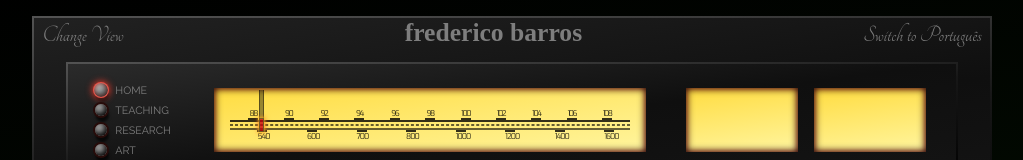
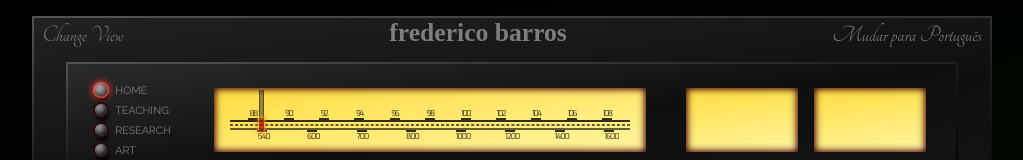
Before and after one commit to fredmbarros/siteNewVersion, a React (Vite) app: page / in a window 1280 px wide. Shown: the top 160 px of the page, without its empty margins (128-1151 px from the left). Built offline with nearby package versions, Linux system fonts and the light colour scheme; a web font is replaced by a local one.

Commit message:
Revised ChangeLanguage - still have to actually implement language change though

```diff
--- a/src/CabinetFrame.jsx
+++ b/src/CabinetFrame.jsx
@@ -6,7 +6,7 @@ import availableViews from "./resources/availableViews";
 
 const CabinetFrame = () => {
   const [view, setView] = useState(availableViews[0]);
-  const [language, setLanguage] = useState("English");
+  const [language, setLanguage] = useState("EN");
 
   useEffect(() => {
     // função para recarregar a página com o novo modo ou idioma - salvar no localStorage
--- a/src/ChangeLanguage.jsx
+++ b/src/ChangeLanguage.jsx
@@ -1,17 +1,18 @@
 const ChangeLanguage = ({ language, setLanguage }) => {
-  const Languages = ["English", "Português"];
-  let altLanguage = Languages.filter((el) => el !== language).toString();
-
+  const Languages = { EN: "Switch to English", PT: "Mudar para Português" };
+  const altLang = Object.keys(Languages)
+    .filter((l) => l !== language)
+    .toString();
   return (
     <div>
       <button
-        onClick={() => setLanguage(altLanguage)}
+        onClick={() => setLanguage(altLang)}
         type="button"
         name="choose-language"
-        value={altLanguage}
+        value={altLang}
         className="cab-upper-frame-script"
       >
-        Switch to {altLanguage}
+        {Languages[altLang]}
       </button>
     </div>
   );
--- a/src/Interface.jsx
+++ b/src/Interface.jsx
@@ -12,6 +12,10 @@ const Interface = () => {
   const [selectedPage, setSelectedPage] = useState(pageList[0]);
   const [subPageList, setSubPageList] = useState(pagesObj[selectedPage]);
   const [selectedSubPage, setSelectedSubPage] = useState("");
+
+  // const [selectedPage, setSelectedPage] = useState(null);
+  // const [subPageList, setSubPageList] = useState(null);
+  // const [selectedSubPage, setSelectedSubPage] = useState(null);
 
   useEffect(() => {
     // when you change the selected page, it could store what was the last selected subPage for each page and get back to it - I'll leave this for when everything else is done.
```
Also changed, not shown: src/pages/Art.jsx (added, +13 -0 lines), src/pages/Home.jsx (added, +12 -0 lines), src/pages/Research.jsx (added, +13 -0 lines), src/pages/Teaching.jsx (added, +11 -0 lines).
